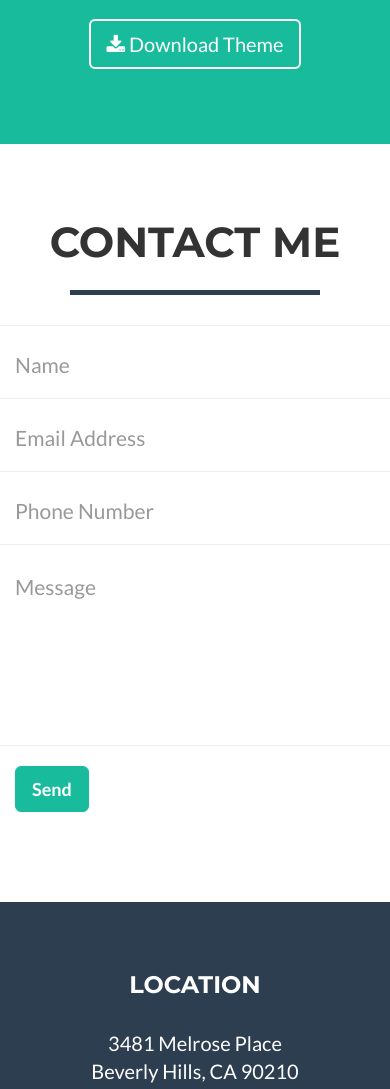
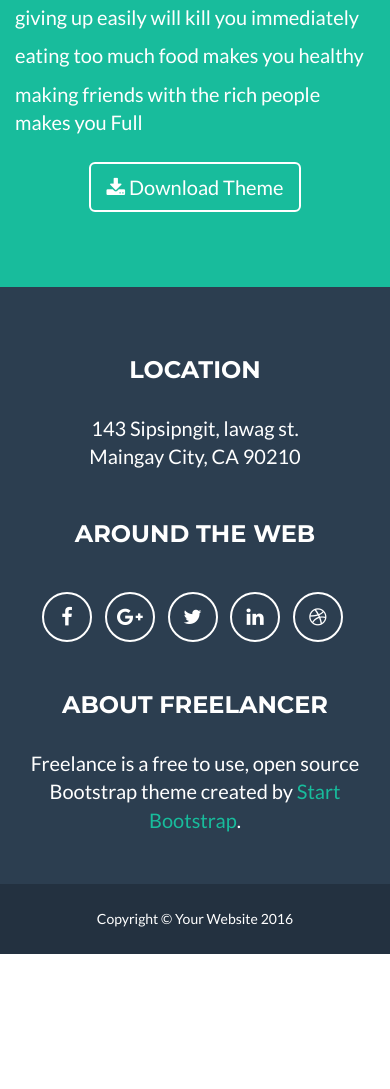
Before and after one commit to reynaguidangen/reynaguidangen.github.io, a website: page index.html in a window 390 px wide. Shown: the part 2767-3856 px from the top of the page. After the commit the page ends 3721 px from the top, so only its background shows below. Drawn offline with nearby package versions, Linux system fonts and the light colour scheme.

Commit message:
Update index.html

```diff
--- a/index.html
+++ b/index.html
@@ -171,6 +171,18 @@
                     <p>Helloo !!!</p>
                 </div>
                 <div class="col-lg-4">
+                    <p>giving up easily will kill you immediately</p>
+                    <p>eating too much food makes you healthy</p>
+                    <p>making friends with the rich people makes you Full</p>
+                    <p></p>
+                    <p></p>
+                    <p></p>
+                    <p></p>
+                    <p></p>
+                    <p></p>
+                    <p></p>
+                    <p></p>
+                    <p></p>
                     <p></p>
                 </div>
                 <div class="col-lg-8 col-lg-offset-2 text-center">
@@ -183,59 +195,6 @@
     </section>
 
     <!-- Contact Section -->
-    <section id="contact">
-        <div class="container">
-            <div class="row">
-                <div class="col-lg-12 text-center">
-                    <h2>Contact Me</h2>
-                    <hr class="star-primary">
-                </div>
-            </div>
-            <div class="row">
-                <div class="col-lg-8 col-lg-offset-2">
-                    <!-- To configure the contact form email address, go to mail/contact_me.php and update the email address in the PHP file on line 19. -->
-                    <!-- The form should work on most web servers, but if the form is not working you may need to configure your web server differently. -->
-                    <form name="sentMessage" id="contactForm" novalidate>
-                        <div class="row control-group">
-                            <div class="form-group col-xs-12 floating-label-form-group controls">
-                                <label>Name</label>
-                                <input type="text" class="form-control" placeholder="Name" id="name" required data-validation-required-message="Please enter your name.">
-                                <p class="help-block text-danger"></p>
-                            </div>
-                        </div>
-                        <div class="row control-group">
-                            <div class="form-group col-xs-12 floating-label-form-group controls">
-                                <label>Email Address</label>
-                                <input type="email" class="form-control" placeholder="Email Address" id="email" required data-validation-required-message="Please enter your email address.">
-                                <p class="help-block text-danger"></p>
-                            </div>
-                        </div>
-                        <div class="row control-group">
-                            <div class="form-group col-xs-12 floating-label-form-group controls">
-                                <label>Phone Number</label>
-                                <input type="tel" class="form-control" placeholder="Phone Number" id="phone" required data-validation-required-message="Please enter your phone number.">
-                                <p class="help-block text-danger"></p>
-                            </div>
-                        </div>
-                        <div class="row control-group">
-                            <div class="form-group col-xs-12 floating-label-form-group controls">
-                                <label>Message</label>
-                                <textarea rows="5" class="form-control" placeholder="Message" id="message" required data-validation-required-message="Please enter a message."></textarea>
-                                <p class="help-block text-danger"></p>
-                            </div>
-                        </div>
-                        <br>
-                        <div id="success"></div>
-                        <div class="row">
-                            <div class="form-group col-xs-12">
-                                <button type="submit" class="btn btn-success btn-lg">Send</button>
-                            </div>
-                        </div>
-                    </form>
-                </div>
-            </div>
-        </div>
-    </section>
 
     <!-- Footer -->
     <footer class="text-center">
@@ -244,8 +203,8 @@
                 <div class="row">
                     <div class="footer-col col-md-4">
                         <h3>Location</h3>
-                        <p>3481 Melrose Place
-                            <br>Beverly Hills, CA 90210</p>
+                        <p>143 Sipsipngit, lawag st.
+                            <br>Maingay City, CA 90210</p>
                     </div>
                     <div class="footer-col col-md-4">
                         <h3>Around the Web</h3>
```
